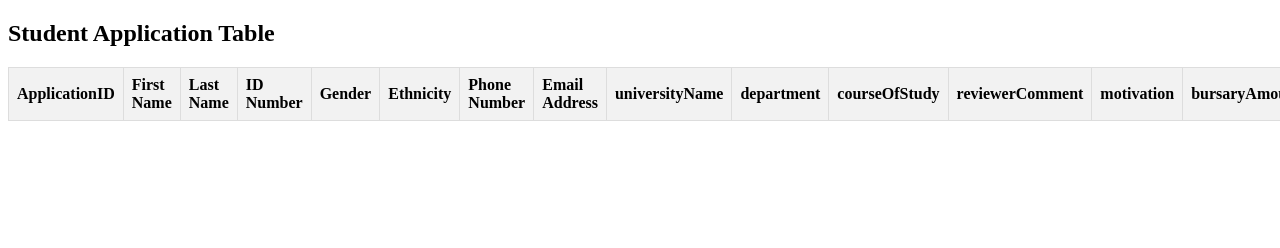
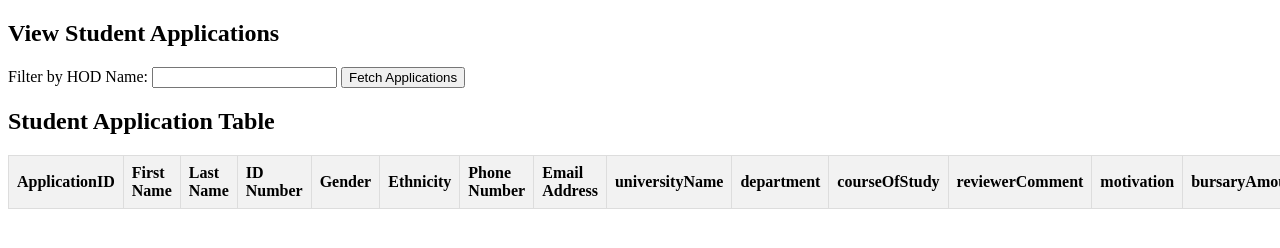
Before and after one commit to UkukhukaBursaryManagementSystem/UkukhulaBursaryManagementSystem, a plain HTML site: page src/student_appplications.html in a window 1280 px wide. Shown: the top 248 px of the page. Drawn offline with Linux system fonts and the light colour scheme; no server answers.

Commit message:
added select section

```diff
--- a/src/student_appplications.html
+++ b/src/student_appplications.html
@@ -14,8 +14,15 @@ the hod -->
     <title>StudentApplication</title>
   </head>
   <body>
+    <section id="selection">
+      <h2>View Student Applications</h2>
+      <label for="filter">Filter by HOD Name:</label>
+      <input type="text" id="hodName" name="hodName">
+      <button id="fetch-button">Fetch Applications</button>
+  </section>
     <section id="table">
       <h1>Student Application Table</h1>
+
       <table>
         <thead>
           <tr>
```
